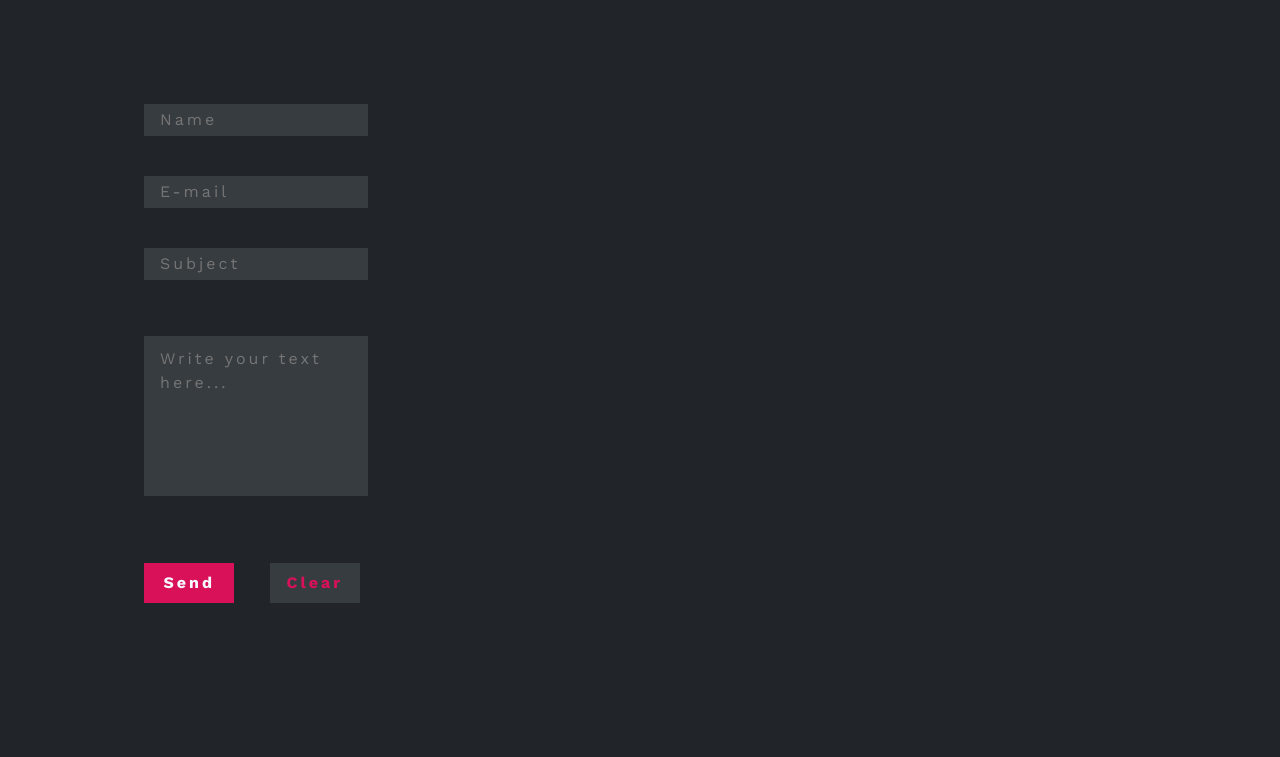
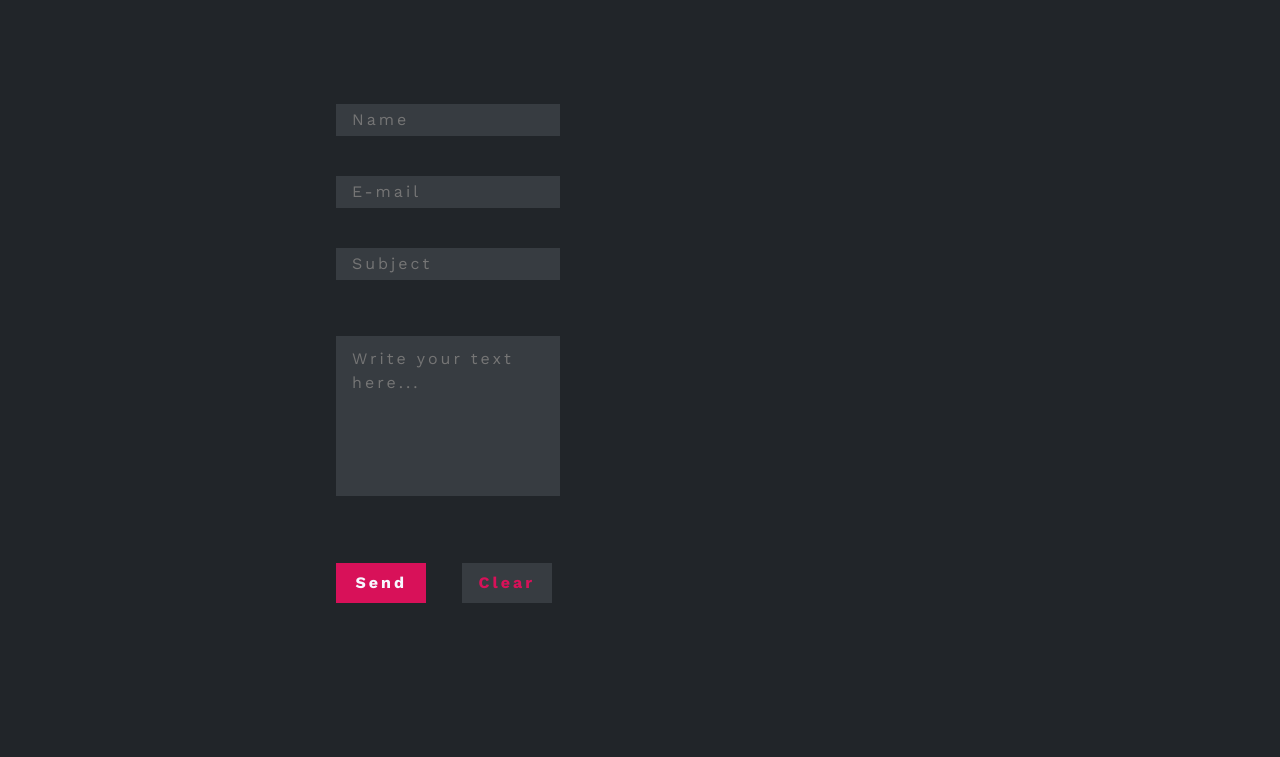
Before and after one commit to andresdeinnocentiis/portfolio-andresdeinnocentiis, a website: page pages/contact.html in a window 1280 px wide. Shown: the part 269-1026 px from the top of the page. Drawn offline with nearby package versions, Linux system fonts and the light colour scheme.

Commit message:
Final final

```diff
--- a/pages/contact.html
+++ b/pages/contact.html
@@ -58,7 +58,7 @@
 
     </header>
     <main class="main m-contact">
-        <div class="container3">
+        <div class="container3 contcont">
             <div class="titulo titulo-contact">
                 <h1 class="linkweb">Contact me<span class="animacion-rotar">.</span></h1>
             </div>
--- a/styles/styles.css
+++ b/styles/styles.css
@@ -1773,6 +1773,11 @@ img {
         align-items: flex-start;
     }
 
+    .contcont {
+        padding-left: 15%;
+        flex-wrap: wrap;
+    }
+
     .p-space {
         padding-bottom: 5rem;
     }
```
